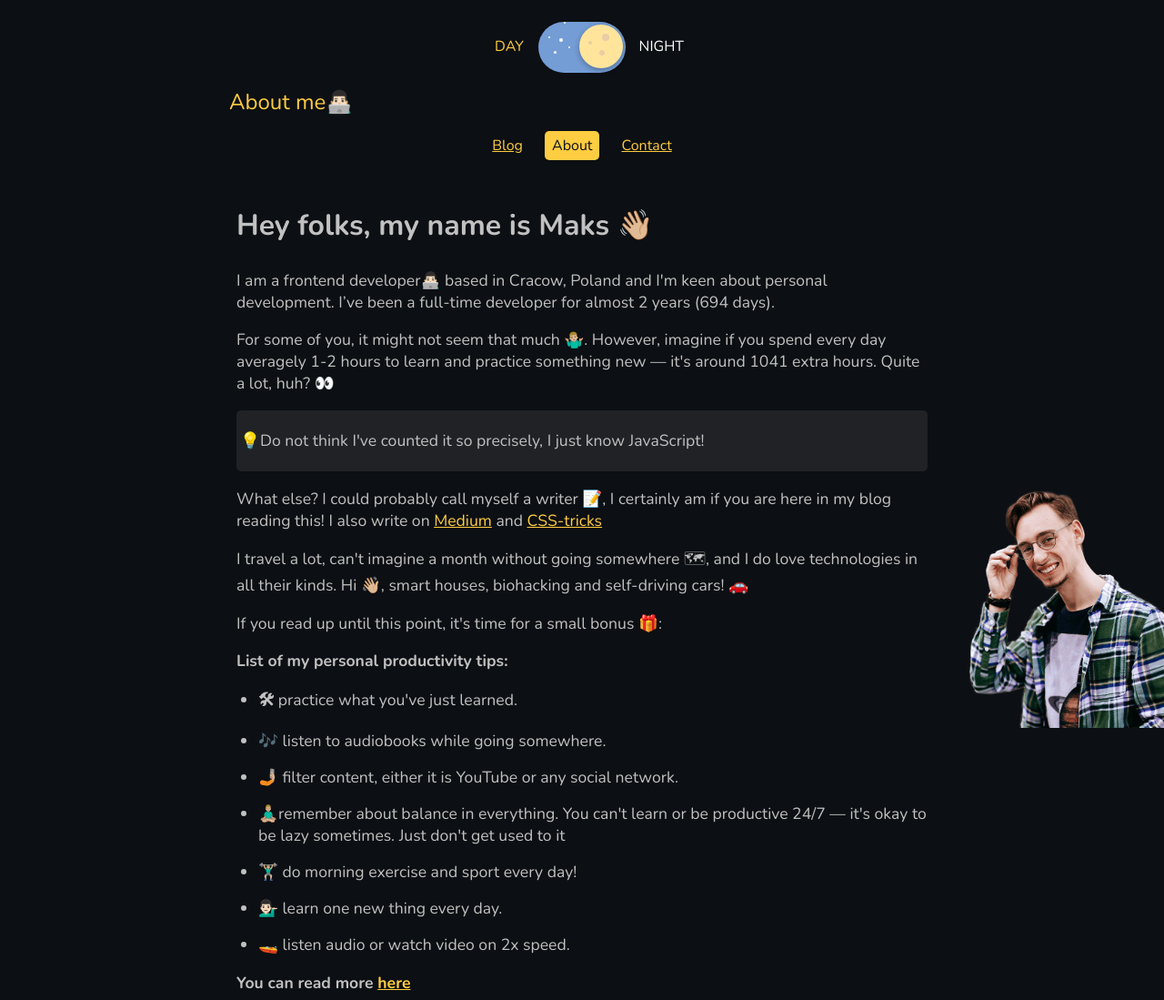
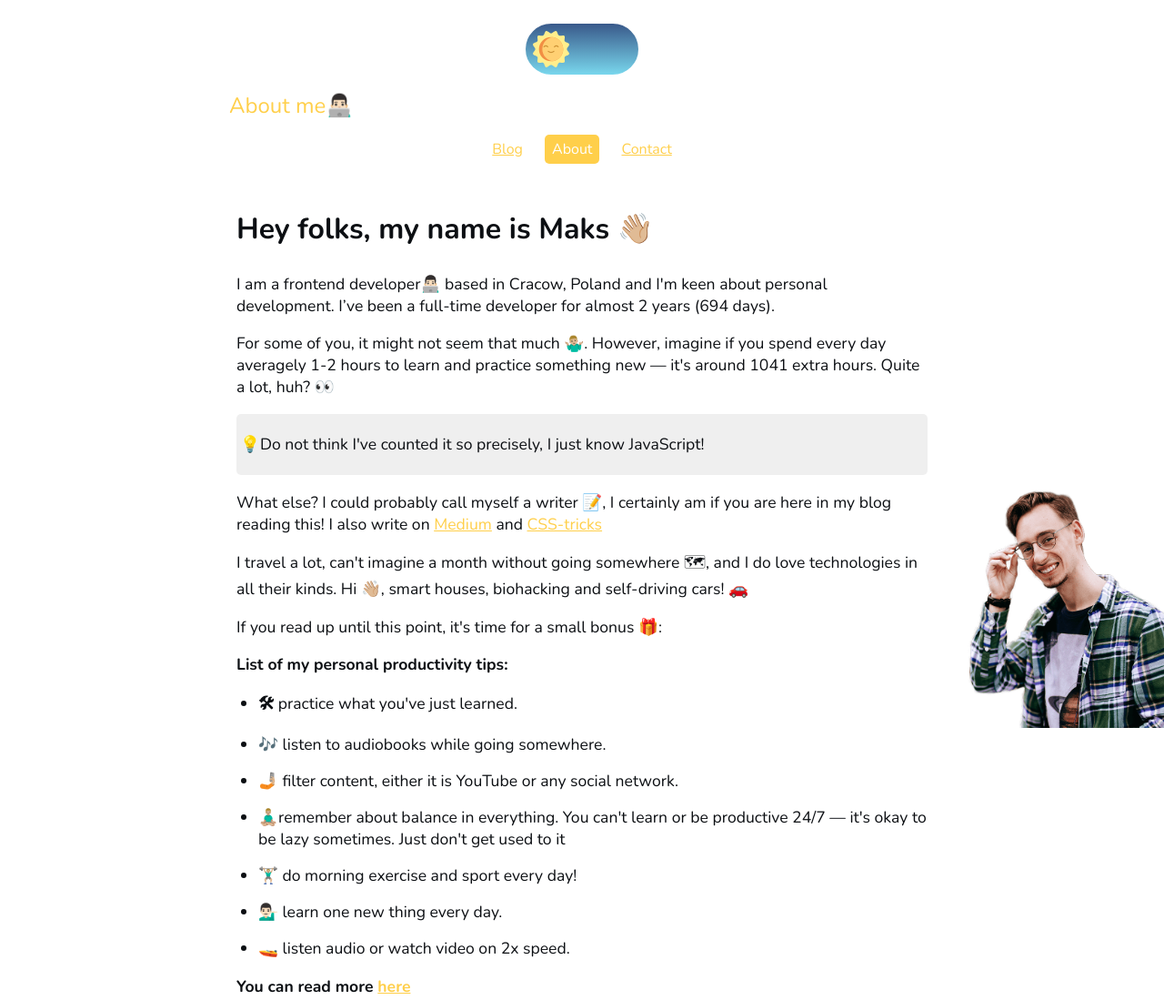
Before and after one commit to maks-akymenko/frontender-blog, a Gatsby site: page /about in a window 1280 px wide. Shown: the top 1099 px of the page at 91% size. Built offline with nearby package versions, Linux system fonts and the light colour scheme; Gatsby itself is replaced by a stand-in of ours.

Commit message:
create custom toggle

```diff
--- a/gatsby-config.js
+++ b/gatsby-config.js
@@ -54,6 +54,14 @@ module.exports = {
         //trackingId: `ADD YOUR TRACKING ID HERE`,
       },
     },
+    {
+      resolve: 'gatsby-plugin-react-svg',
+      options: {
+        rule: {
+          include: /\.inline\.svg$/
+        }
+      }
+    },
     `gatsby-plugin-feed`,
     {
       resolve: `gatsby-plugin-manifest`,
--- a/package.json
+++ b/package.json
@@ -18,6 +18,7 @@
     "gatsby-plugin-manifest": "^2.2.4",
     "gatsby-plugin-offline": "^2.2.4",
     "gatsby-plugin-react-helmet": "^3.1.2",
+    "gatsby-plugin-react-svg": "^2.1.2",
     "gatsby-plugin-sharp": "^2.2.9",
     "gatsby-plugin-styled-components": "^3.1.2",
     "gatsby-remark-copy-linked-files": "^2.1.3",
--- a/src/components/layout/layout.js
+++ b/src/components/layout/layout.js
@@ -1,4 +1,4 @@
-import React, { useState, useEffect } from 'react'
+import React from 'react'
 import PropTypes from 'prop-types'
 import { useStaticQuery, graphql, Link } from 'gatsby'
 import Image from 'gatsby-image'
@@ -8,7 +8,8 @@ import { GlobalStyles, darkTheme, lightTheme } from 'src/styles/global'
 import { Toggle } from 'src/components'
 import { Emoji } from 'src/styles/Emoji'
 import { isMainPath } from 'src/utils'
-import { LIGHT_THEME, DARK_THEME, CONTACT_PATH, ABOUT_PATH } from 'src/shared/constants'
+import { useDarkMode } from 'src/utils/hooks'
+import { CONTACT_PATH, ABOUT_PATH } from 'src/shared/constants'
 
 import { Container, DesktopOnly, Footer, Header } from './layout.styled'
 
@@ -31,23 +32,8 @@ const Layout = ({ location, title, children }) => {
     right: 0,
   }
 
-  const [currentTheme, setCurrentTheme] = useState(
-    typeof window !== 'undefined' && localStorage.getItem('theme') === LIGHT_THEME ? lightTheme : darkTheme
-  )
-
-  const handleTheme = () => {
-    if (currentTheme === lightTheme) {
-      setCurrentTheme(darkTheme)
-      typeof window !== 'undefined' && localStorage.setItem('theme', DARK_THEME)
-    } else {
-      setCurrentTheme(lightTheme)
-      typeof window !== 'undefined' && localStorage.setItem('theme', LIGHT_THEME)
-    }
-  }
-
-  useEffect(() => {
-    typeof window !== 'undefined' && localStorage.getItem('theme') === LIGHT_THEME ? setCurrentTheme(lightTheme) : setCurrentTheme(darkTheme)
-  }, currentTheme)
+  const [theme, toggleTheme] = useDarkMode();
+  const themeMode = theme === 'light' ? lightTheme : darkTheme;
 
   const pickEmoji = title => {
     let emoji
@@ -87,7 +73,7 @@ const Layout = ({ location, title, children }) => {
   }
 
   return (
-    <ThemeProvider theme={currentTheme}>
+    <ThemeProvider theme={themeMode}>
       <>
         <DesktopOnly>
           <Image
@@ -98,7 +84,7 @@ const Layout = ({ location, title, children }) => {
         </DesktopOnly>
         <Container>
           <GlobalStyles />
-          <Toggle handleTheme={handleTheme} activeTheme={currentTheme.type} />
+          <Toggle theme={theme} toggleTheme={toggleTheme} />
           <header>{header}</header>
           <main>{children}</main>
           <Footer>
--- a/src/components/toggle/toggle.js
+++ b/src/components/toggle/toggle.js
@@ -1,49 +1,25 @@
-/* inspired by A PEN BY Benjamin Réthoré https://codepen.io/bnthor/pen/WQBNxO */
 import React from 'react'
-import PropTypes from 'prop-types'
+import PropTypes from 'prop-types';
 
-import { DARK_THEME } from 'src/shared/constants'
-import {
-  Crater,
-  Star,
-  Toggler,
-  ToggleInput,
-  ToggleHandler,
-  ToggleWrapper
-} from './toggle.styled'
+import { ToggleContainer } from './toggle.styled';
 
-const Toggle = ({ handleTheme, activeTheme }) => {
-  const isDarkTheme = activeTheme === DARK_THEME
+import MoonIcon from 'src/icons/moon.inline.svg';
+import SunIcon from 'src/icons/sun.inline.svg';
+
+const toggle = ({ theme, toggleTheme }) => {
+  const isLight = theme === 'light';
 
   return (
-    <ToggleWrapper>
-      <ToggleInput
-        onChange={handleTheme}
-        checked={isDarkTheme}
-        type="checkbox"
-        hidden
-        id="toggler"
-      />
-      <Toggler htmlFor="toggler">
-        <ToggleHandler>
-          <Crater />
-          <Crater />
-          <Crater />
-        </ToggleHandler>
-        <Star />
-        <Star />
-        <Star />
-        <Star />
-        <Star />
-        <Star />
-      </Toggler>
-    </ToggleWrapper>
-  )
+    <ToggleContainer lightTheme={isLight} onClick={toggleTheme} >
+      <SunIcon />
+      <MoonIcon />
+    </ToggleContainer>
+  );
+};
+
+toggle.propTypes = {
+  toggleTheme: PropTypes.func.isRequired,
+  theme: PropTypes.string.isRequired,
 }
 
-Toggle.propTypes = {
-  handleTheme: PropTypes.func.isRequired,
-  activeTheme: PropTypes.string.isRequired,
-}
-
-export default Toggle
+export default toggle;
--- a/src/components/toggle/toggle.styled.js
+++ b/src/components/toggle/toggle.styled.js
@@ -1,220 +1,30 @@
 import styled from 'styled-components'
 
-export const ToggleHandler = styled.span``
+export const ToggleContainer = styled.div`
+  position: relative;
+  display: flex;
+  justify-content: space-between;
+  background: ${({ theme }) => theme.gradient};
+  width: 8rem;
+  margin: 0 auto;
+  border-radius: 30px;
+  border: 2px solid ${({ theme }) => theme.toggleBorder};
+  font-size: 0.5rem;
+  padding: 0.5rem;
+  overflow: hidden;
+  cursor: pointer;
 
-export const Crater = styled.span``
-
-export const ToggleInput = styled.input``
-
-export const Star = styled.span`
-  position: absolute;
-  background-color: ${({ theme }) => theme.white};
-  transition: all 0.3s cubic-bezier(0.445, 0.05, 0.55, 0.95);
-  border-radius: 50%;
-`
-
-export const Toggler = styled.label`
-  position: relative;
-  display: inline-block;
-  width: 6rem;
-  height: 3.5rem;
-  cursor: pointer;
-  background-color: ${({ theme }) => theme.lightBlue};
-  border-radius: 90px;
-  transition: background-color 0.3s cubic-bezier(0.445, 0.05, 0.55, 0.95);
-
-  &:before {
-    content: 'DAY';
-    position: absolute;
-    left: -3rem;
-    top: 1rem;
-  }
-
-  &:after {
-    content: 'NIGHT';
-    position: absolute;
-    right: -4rem;
-    top: 1rem;
-    color: ${({ theme }) => theme.primaryYellow};
-  }
-
-  ${ToggleHandler} {
-    display: inline-block;
-    position: relative;
-    z-index: 1;
-    top: 3px;
-    left: 3px;
-    width: 3rem;
-    height: 3rem;
-    background-color: ${({ theme }) => theme.primaryYellow};
-    border-radius: 50%;
-    box-shadow: 0 2px 6px rgba(0,0,0,.3);
-    transition: all 0.4s cubic-bezier(0.68, -0.55, 0.265, 1.55);
-    transform:  rotate(-45deg);
-  }
-
-  ${Crater} {
-    position: absolute;
-    background-color: ${({ theme }) => theme.darkYellow};
-    opacity: 0;
-    transition: opacity 0.3s ease-in-out;
-    border-radius: 100%;
+  svg {
+    width: 2.5rem;
+    height: auto;
+    transition: all 0.3s linear;
 
     &:first-child {
-      top: 18px;
-      left: 10px;
-      width: 4px;
-      height: 4px;
+      transform: ${({ lightTheme }) => lightTheme ? 'translateY(0)' : 'translateY(100px)'};
     }
 
     &:nth-child(2) {
-      top: 28px;
-      left: 22px;
-      width: 6px;
-      height: 6px;
-    }
-
-    &:nth-child(3) {
-      top: 10px;
-      left: 25px;
-      width: 8px;
-      height: 8px;
+      transform: ${({ lightTheme }) => lightTheme ? 'translateY(-100px)' : 'translateY(0)'};
     }
   }
-
-  ${Star} {
-    position: absolute;
-    background-color: ${({ theme }) => theme.white};
-    transition: all 0.3s cubic-bezier(0.445, 0.05, 0.55, 0.95);
-    border-radius: 50%;
-
-    &:first-child {
-      top: 10px;
-      left: 35px;
-      z-index: 0;
-      width: 30px;
-      height: 3px;
-    }
-
-    &:nth-child(2) {
-      top: 18px;
-      left: 28px;
-      z-index: 1;
-      width: 30px;
-      height: 3px;
-    }
-
-    &:nth-child(3) {
-      top: 27px;
-      left: 40px;
-      z-index: 0;
-      width: 30px;
-      height: 3px;
-    }
-
-    &:nth-child(4), &:nth-child(5), &:nth-child(6) {
-      opacity: 0;
-      transition: all 0.3s 0 cubic-bezier(0.445, 0.05, 0.55, 0.95);
-    }
-
-    &:nth-child(4) {
-      top: 16px;
-      left: 11px;
-      z-index: 0;
-      width: 2px;
-      height: 2px;
-      transform: translate3d(3px,0,0);
-    }
-
-    &:nth-child(5) {
-      top: 32px;
-      left: 17px;
-      z-index: 0;
-      width: 3px;
-      height: 3px;
-      transform: translate3d(3px,0,0);
-    }
-
-    &:nth-child(6) {
-      left: 28px;
-      z-index: 0;
-      width: 2px;
-      height: 2px;
-      transform: translate3d(3px,0,0);
-    }
-  }
-`
-
-export const ToggleWrapper = styled.div`
-  display: flex;
-  justify-content: center;
-
-  ${ToggleInput} {
-    &:checked + ${Toggler} {
-      background-color: ${({ theme }) => theme.blue};
-
-      &:before {
-        color: ${({ theme }) => theme.primaryYellow};
-      }
-
-      &:after {
-        color: ${({ theme }) => theme.white};
-      }
-
-      ${ToggleHandler} {
-        background-color: ${({ theme }) => theme.primaryYellowHover};
-        transform: translate3d(42px, 0, 0) rotate(0);
-
-        ${Crater} { opacity: 1; }
-      }
-
-      ${Star} {
-        &:first-child {
-          width: 2px;
-          height: 2px;
-        }
-      }
-
-      ${Star} {
-        &:nth-child(2){
-          width: 4px;
-          height: 4px;
-          transform: translate3d(-5px, 0, 0);
-        }
-      }
-
-      ${Star} {
-        &:nth-child(3){
-          width: 2px;
-          height: 2px;
-          transform: translate3d(-7px, 0, 0);
-        }
-      }
-
-      ${Star} {
-        &:nth-child(4), &:nth-child(5), &:nth-child(6) {
-          opacity: 1;
-          transform: translate3d(0,0,0);
-        }
-      }
-
-      ${Star} {
-        &:nth-child(4){
-          transition: all 0.3s 0.2s cubic-bezier(0.445, 0.05, 0.55, 0.95);
-        }
-      }
-
-      ${Star} {
-        &:nth-child(5){
-          transition: all 0.3s 0.3s cubic-bezier(0.445, 0.05, 0.55, 0.95);
-        }
-      }
-
-      ${Star} {
-        &:nth-child(6){
-          transition: all 0.3s 0.4s cubic-bezier(0.445, 0.05, 0.55, 0.95);
-        }
-      }
-    }
-  }
-`
+`;
--- a/src/styles/global.js
+++ b/src/styles/global.js
@@ -22,6 +22,8 @@ export const darkTheme = {
   primaryGrey: '#8A8787',
   primaryYellow: '#FFCD42',
   primaryYellowHover: '#FFE59C',
+  toggleBorder: '#6B8096',
+  gradient: 'linear-gradient(#091236, #1E215D)',
 };
 
 export const lightTheme = {
@@ -32,6 +34,8 @@ export const lightTheme = {
   primaryGrey: '#8A8787',
   primaryYellow: '#FFCF4A',
   primaryYellowHover: '#C7AB5A',
+  toggleBorder: '#fff',
+  gradient: 'linear-gradient(#39598A, #79D7ED)',
 };
 
 export const GlobalStyles = createGlobalStyle`
--- /dev/null
+++ b/src/utils/hooks.js
@@ -0,0 +1,25 @@
+import { useEffect, useState } from 'react';
+import { LIGHT_THEME, DARK_THEME } from 'src/shared/constants'
+
+export const useDarkMode = () => {
+  const [theme, setTheme] = useState(window.localStorage.getItem('theme') || LIGHT_THEME);
+
+  const toggleTheme = () => {
+    if (theme === 'light') {
+      window.localStorage.setItem('theme', DARK_THEME)
+      setTheme(DARK_THEME)
+    } else {
+      window.localStorage.setItem('theme', LIGHT_THEME)
+      setTheme(LIGHT_THEME)
+    }
+  };
+
+  useEffect(() => {
+    const localTheme = window.localStorage.getItem('theme');
+    if (localTheme) {
+      setTheme(localTheme)
+    }
+  }, []);
+
+  return [theme, toggleTheme]
+};
```
Also changed, not shown: src/icons/moon.inline.svg (added), src/icons/sun.inline.svg (added), 1 other file.
